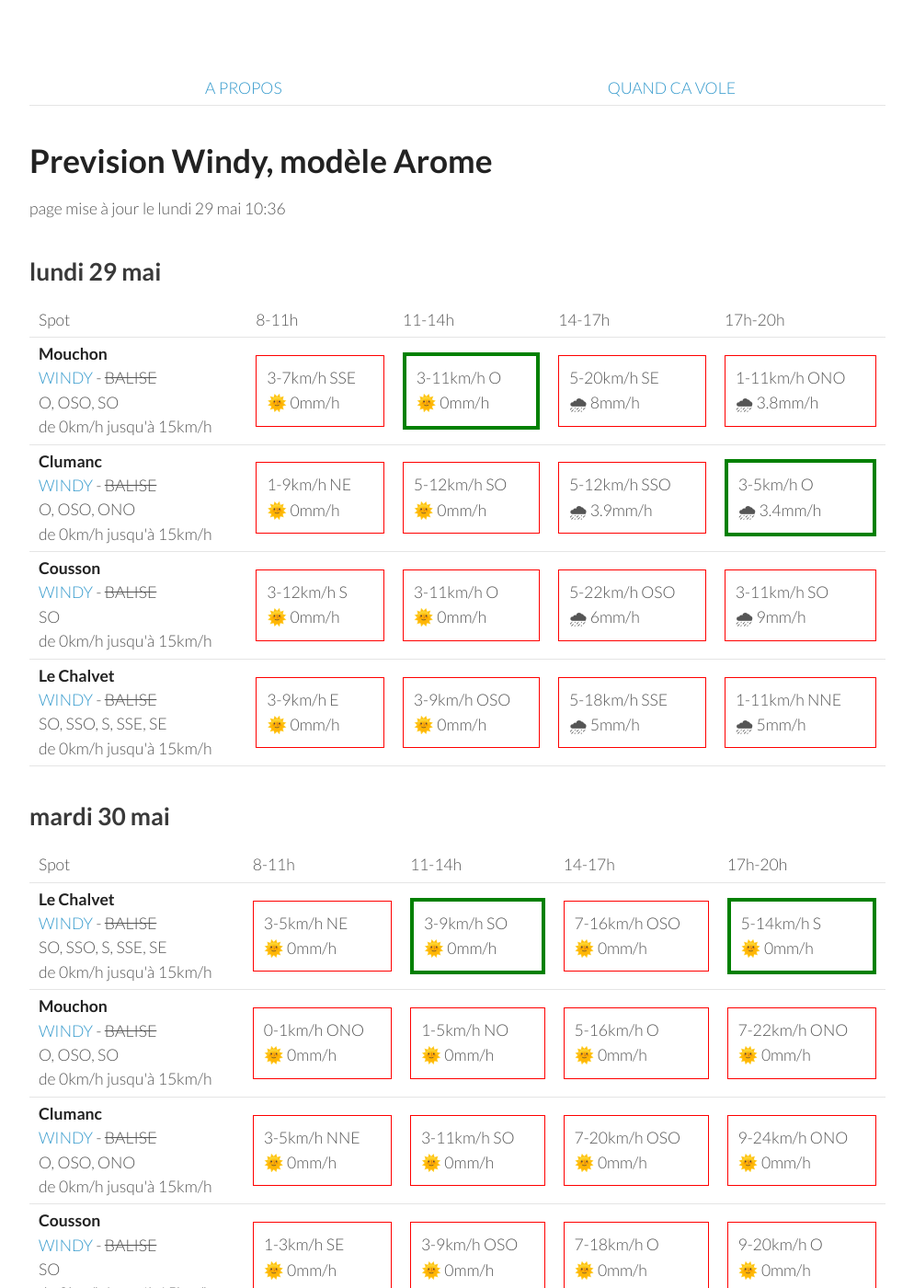
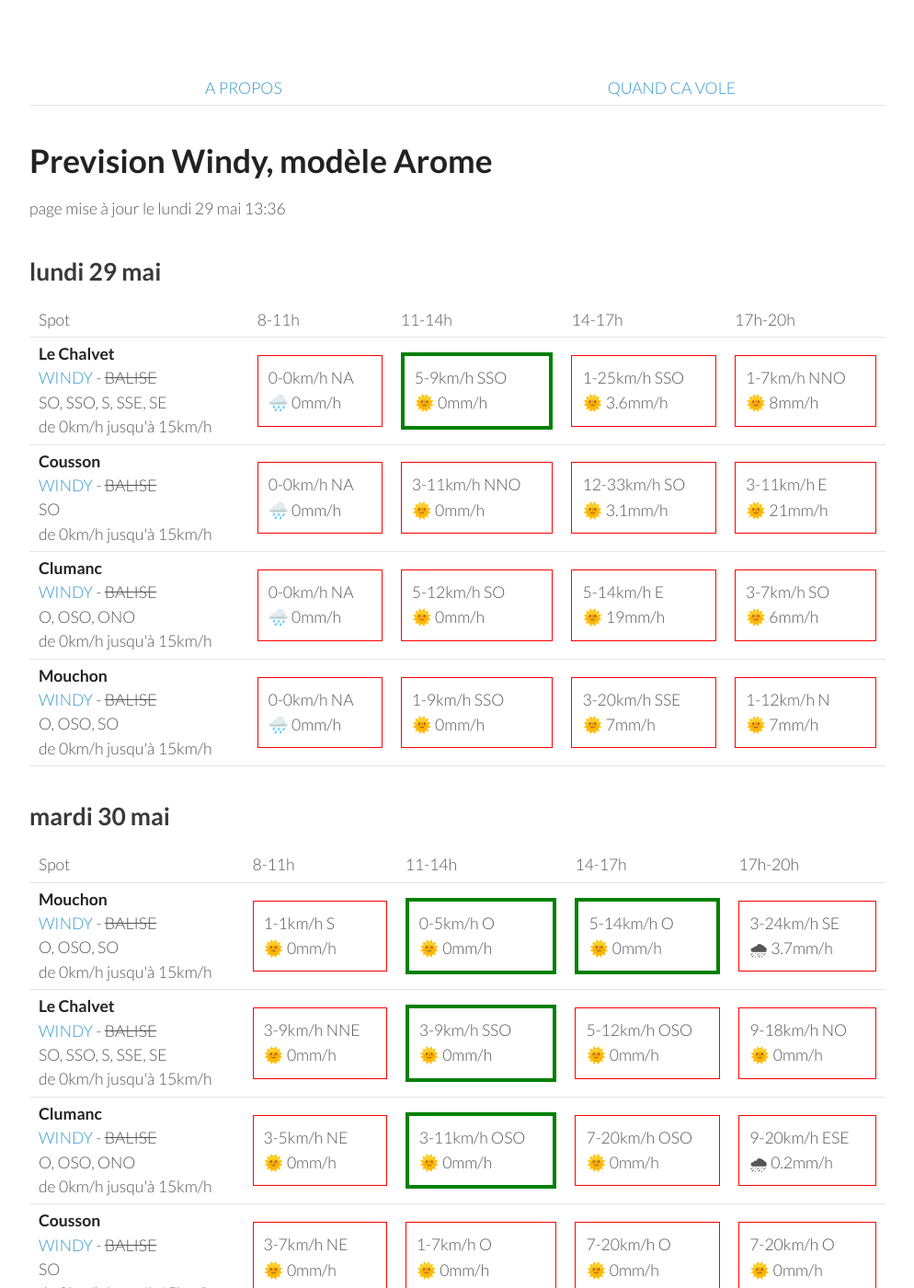
Before and after one commit to parapente-dans-le-nord/parapente-dans-le-nord.github.io, a Jekyll site: the page built from saint_andre.markdown, in a window 1280 px wide and 1400 px high. Shown: the whole window at 92% size, without its empty margins (26-1020 px from the left). Built offline with Jekyll 4.4.1, drawn with Linux system fonts in a browser that asks for light colours; some of the changed text lies outside the part shown.

Commit message:
update index.markdown

```diff
--- a/saint_andre.markdown
+++ b/saint_andre.markdown
@@ -7,7 +7,7 @@ title:  "Tous les spots"
 {: .links}
 
 # Prevision Windy, modèle Arome
-page mise à jour le lundi 29 mai 10:36
+page mise à jour le lundi 29 mai 13:36
 
 ## lundi 29 mai
 
@@ -22,43 +22,39 @@ page mise à jour le lundi 29 mai 10:36
       <td>17h-20h</td>
     </tr>
 <tr>
-        <td><strong>Mouchon</strong><br><a href="https://windy.com/43.992/6.424?43.878,6.425,10,m:eSuaglR">WINDY</a> - <span class="no-balise"> BALISE </span><br> <span class="vent-favorable">O, OSO, SO</span><br><span class="force-vent">de 0km/h jusqu'à 15km/h</span> </td>
+        <td><strong>Le Chalvet</strong><br><a href="https://windy.com/43.979/6.480?43.866,6.480,10,m:eSsaglX">WINDY</a> - <span class="no-balise"> BALISE </span><br> <span class="vent-favorable">SO, SSO, S, SSE, SE</span><br><span class="force-vent">de 0km/h jusqu'à 15km/h</span> </td>
 
-            <td><div class="not-flyable"><p>3-7km/h SSE</p><p>🌞 0mm/h</p></div></td>
-            <td><div class="flyable"><p>3-11km/h O</p><p>🌞 0mm/h</p></div></td>
-            <td><div class="not-flyable"><p>5-20km/h SE</p><p>🌧 8mm/h</p></div></td>
-            <td><div class="not-flyable"><p>1-11km/h ONO</p><p>🌧 3.8mm/h</p></div></td>
+            <td><div class="not-flyable"><p>0-0km/h NA</p><p>🌧️ 0mm/h</p></div></td>
+            <td><div class="flyable"><p>5-9km/h SSO</p><p>🌞 0mm/h</p></div></td>
+            <td><div class="not-flyable"><p>1-25km/h SSO</p><p>🌞 3.6mm/h</p></div></td>
+            <td><div class="not-flyable"><p>1-7km/h NNO</p><p>🌞 8mm/h</p></div></td>
 
+    </tr>
+<tr>
+        <td><strong>Cousson</strong><br><a href="https://windy.com/44.054/6.240?43.940,6.241,10,m:eSAaglz">WINDY</a> - <span class="no-balise"> BALISE </span><br> <span class="vent-favorable">SO</span><br><span class="force-vent">de 0km/h jusqu'à 15km/h</span> </td>
+
+            <td><div class="not-flyable"><p>0-0km/h NA</p><p>🌧️ 0mm/h</p></div></td>
+            <td><div class="not-flyable"><p>3-11km/h NNO</p><p>🌞 0mm/h</p></div></td>
+            <td><div class="not-flyable"><p>12-33km/h SO</p><p>🌞 3.1mm/h</p></div></td>
+            <td><div class="not-flyable"><p>3-11km/h E</p><p>🌞 21mm/h</p></div></td>
 
     </tr>
 <tr>
         <td><strong>Clumanc</strong><br><a href="https://windy.com/44.027/6.402?43.914,6.403,10,m:eSxaglP">WINDY</a> - <span class="no-balise"> BALISE </span><br> <span class="vent-favorable">O, OSO, ONO</span><br><span class="force-vent">de 0km/h jusqu'à 15km/h</span> </td>
 
-            <td><div class="not-flyable"><p>1-9km/h NE</p><p>🌞 0mm/h</p></div></td>
+            <td><div class="not-flyable"><p>0-0km/h NA</p><p>🌧️ 0mm/h</p></div></td>
             <td><div class="not-flyable"><p>5-12km/h SO</p><p>🌞 0mm/h</p></div></td>
-            <td><div class="not-flyable"><p>5-12km/h SSO</p><p>🌧 3.9mm/h</p></div></td>
-            <td><div class="flyable"><p>3-5km/h O</p><p>🌧 3.4mm/h</p></div></td>
-
+            <td><div class="not-flyable"><p>5-14km/h E</p><p>🌞 19mm/h</p></div></td>
+            <td><div class="not-flyable"><p>3-7km/h SO</p><p>🌞 6mm/h</p></div></td>
 
     </tr>
 <tr>
-        <td><strong>Cousson</strong><br><a href="https://windy.com/44.054/6.240?43.940,6.241,10,m:eSAaglz">WINDY</a> - <span class="no-balise"> BALISE </span><br> <span class="vent-favorable">SO</span><br><span class="force-vent">de 0km/h jusqu'à 15km/h</span> </td>
+        <td><strong>Mouchon</strong><br><a href="https://windy.com/43.992/6.424?43.878,6.425,10,m:eSuaglR">WINDY</a> - <span class="no-balise"> BALISE </span><br> <span class="vent-favorable">O, OSO, SO</span><br><span class="force-vent">de 0km/h jusqu'à 15km/h</span> </td>
 
-            <td><div class="not-flyable"><p>3-12km/h S</p><p>🌞 0mm/h</p></div></td>
-            <td><div class="not-flyable"><p>3-11km/h O</p><p>🌞 0mm/h</p></div></td>
-            <td><div class="not-flyable"><p>5-22km/h OSO</p><p>🌧 6mm/h</p></div></td>
-            <td><div class="not-flyable"><p>3-11km/h SO</p><p>🌧 9mm/h</p></div></td>
-
-
-    </tr>
-<tr>
-        <td><strong>Le Chalvet</strong><br><a href="https://windy.com/43.979/6.480?43.866,6.480,10,m:eSsaglX">WINDY</a> - <span class="no-balise"> BALISE </span><br> <span class="vent-favorable">SO, SSO, S, SSE, SE</span><br><span class="force-vent">de 0km/h jusqu'à 15km/h</span> </td>
-
-            <td><div class="not-flyable"><p>3-9km/h E</p><p>🌞 0mm/h</p></div></td>
-            <td><div class="not-flyable"><p>3-9km/h OSO</p><p>🌞 0mm/h</p></div></td>
-            <td><div class="not-flyable"><p>5-18km/h SSE</p><p>🌧 5mm/h</p></div></td>
-            <td><div class="not-flyable"><p>1-11km/h NNE</p><p>🌧 5mm/h</p></div></td>
-
+            <td><div class="not-flyable"><p>0-0km/h NA</p><p>🌧️ 0mm/h</p></div></td>
+            <td><div class="not-flyable"><p>1-9km/h SSO</p><p>🌞 0mm/h</p></div></td>
+            <td><div class="not-flyable"><p>3-20km/h SSE</p><p>🌞 7mm/h</p></div></td>
+            <td><div class="not-flyable"><p>1-12km/h N</p><p>🌞 7mm/h</p></div></td>
 
     </tr>
 
@@ -78,42 +74,42 @@ page mise à jour le lundi 29 mai 10:36
       <td>17h-20h</td>
     </tr>
 <tr>
-        <td><strong>Le Chalvet</strong><br><a href="https://windy.com/43.979/6.480?43.866,6.480,10,m:eSsaglX">WINDY</a> - <span class="no-balise"> BALISE </span><br> <span class="vent-favorable">SO, SSO, S, SSE, SE</span><br><span class="force-vent">de 0km/h jusqu'à 15km/h</span> </td>
+        <td><strong>Mouchon</strong><br><a href="https://windy.com/43.992/6.424?43.878,6.425,10,m:eSuaglR">WINDY</a> - <span class="no-balise"> BALISE </span><br> <span class="vent-favorable">O, OSO, SO</span><br><span class="force-vent">de 0km/h jusqu'à 15km/h</span> </td>
 
-            <td><div class="not-flyable"><p>3-5km/h NE</p><p>🌞 0mm/h</p></div></td>
-            <td><div class="flyable"><p>3-9km/h SO</p><p>🌞 0mm/h</p></div></td>
-            <td><div class="not-flyable"><p>7-16km/h OSO</p><p>🌞 0mm/h</p></div></td>
-            <td><div class="flyable"><p>5-14km/h S</p><p>🌞 0mm/h</p></div></td>
+            <td><div class="not-flyable"><p>1-1km/h S</p><p>🌞 0mm/h</p></div></td>
+            <td><div class="flyable"><p>0-5km/h O</p><p>🌞 0mm/h</p></div></td>
+            <td><div class="flyable"><p>5-14km/h O</p><p>🌞 0mm/h</p></div></td>
+            <td><div class="not-flyable"><p>3-24km/h SE</p><p>🌧 3.7mm/h</p></div></td>
 
 
     </tr>
 <tr>
-        <td><strong>Mouchon</strong><br><a href="https://windy.com/43.992/6.424?43.878,6.425,10,m:eSuaglR">WINDY</a> - <span class="no-balise"> BALISE </span><br> <span class="vent-favorable">O, OSO, SO</span><br><span class="force-vent">de 0km/h jusqu'à 15km/h</span> </td>
+        <td><strong>Le Chalvet</strong><br><a href="https://windy.com/43.979/6.480?43.866,6.480,10,m:eSsaglX">WINDY</a> - <span class="no-balise"> BALISE </span><br> <span class="vent-favorable">SO, SSO, S, SSE, SE</span><br><span class="force-vent">de 0km/h jusqu'à 15km/h</span> </td>
 
-            <td><div class="not-flyable"><p>0-1km/h ONO</p><p>🌞 0mm/h</p></div></td>
-            <td><div class="not-flyable"><p>1-5km/h NO</p><p>🌞 0mm/h</p></div></td>
-            <td><div class="not-flyable"><p>5-16km/h O</p><p>🌞 0mm/h</p></div></td>
-            <td><div class="not-flyable"><p>7-22km/h ONO</p><p>🌞 0mm/h</p></div></td>
+            <td><div class="not-flyable"><p>3-9km/h NNE</p><p>🌞 0mm/h</p></div></td>
+            <td><div class="flyable"><p>3-9km/h SSO</p><p>🌞 0mm/h</p></div></td>
+            <td><div class="not-flyable"><p>5-12km/h OSO</p><p>🌞 0mm/h</p></div></td>
+            <td><div class="not-flyable"><p>9-18km/h NO</p><p>🌞 0mm/h</p></div></td>
 
 
     </tr>
 <tr>
         <td><strong>Clumanc</strong><br><a href="https://windy.com/44.027/6.402?43.914,6.403,10,m:eSxaglP">WINDY</a> - <span class="no-balise"> BALISE </span><br> <span class="vent-favorable">O, OSO, ONO</span><br><span class="force-vent">de 0km/h jusqu'à 15km/h</span> </td>
 
-            <td><div class="not-flyable"><p>3-5km/h NNE</p><p>🌞 0mm/h</p></div></td>
-            <td><div class="not-flyable"><p>3-11km/h SO</p><p>🌞 0mm/h</p></div></td>
+            <td><div class="not-flyable"><p>3-5km/h NE</p><p>🌞 0mm/h</p></div></td>
+            <td><div class="flyable"><p>3-11km/h OSO</p><p>🌞 0mm/h</p></div></td>
             <td><div class="not-flyable"><p>7-20km/h OSO</p><p>🌞 0mm/h</p></div></td>
-            <td><div class="not-flyable"><p>9-24km/h ONO</p><p>🌞 0mm/h</p></div></td>
+            <td><div class="not-flyable"><p>9-20km/h ESE</p><p>🌧 0.2mm/h</p></div></td>
 
 
     </tr>
 <tr>
         <td><strong>Cousson</strong><br><a href="https://windy.com/44.054/6.240?43.940,6.241,10,m:eSAaglz">WINDY</a> - <span class="no-balise"> BALISE </span><br> <span class="vent-favorable">SO</span><br><span class="force-vent">de 0km/h jusqu'à 15km/h</span> </td>
 
-            <td><div class="not-flyable"><p>1-3km/h SE</p><p>🌞 0mm/h</p></div></td>
-            <td><div class="not-flyable"><p>3-9km/h OSO</p><p>🌞 0mm/h</p></div></td>
-            <td><div class="not-flyable"><p>7-18km/h O</p><p>🌞 0mm/h</p></div></td>
-            <td><div class="not-flyable"><p>9-20km/h O</p><p>🌞 0mm/h</p></div></td>
+            <td><div class="not-flyable"><p>3-7km/h NE</p><p>🌞 0mm/h</p></div></td>
+            <td><div class="not-flyable"><p>1-7km/h O</p><p>🌞 0mm/h</p></div></td>
+            <td><div class="not-flyable"><p>7-20km/h O</p><p>🌞 0mm/h</p></div></td>
+            <td><div class="not-flyable"><p>7-20km/h O</p><p>🌞 0mm/h</p></div></td>
 
 
     </tr>
@@ -136,10 +132,10 @@ page mise à jour le lundi 29 mai 10:36
 <tr>
         <td><strong>Clumanc</strong><br><a href="https://windy.com/44.027/6.402?43.914,6.403,10,m:eSxaglP">WINDY</a> - <span class="no-balise"> BALISE </span><br> <span class="vent-favorable">O, OSO, ONO</span><br><span class="force-vent">de 0km/h jusqu'à 15km/h</span> </td>
 
-            <td><div class="not-flyable"><p>3-14km/h NE</p><p>🌧 0.2mm/h</p></div></td>
-            <td><div class="not-flyable"><p>3-22km/h ONO</p><p>🌞 0mm/h</p></div></td>
-            <td><div class="not-flyable"><p>5-25km/h NO</p><p>🌧 4.7mm/h</p></div></td>
-            <td><div class="not-flyable"><p>0-35km/h NO</p><p>🌧 0.9mm/h</p></div></td>
+            <td><div class="not-flyable"><p>1-14km/h ENE</p><p>🌞 0mm/h</p></div></td>
+            <td><div class="not-flyable"><p>0-16km/h OSO</p><p>🌧 0.2mm/h</p></div></td>
+            <td><div class="not-flyable"><p>1-27km/h ENE</p><p>🌧 3.7mm/h</p></div></td>
+            <td><div class="not-flyable"><p>3-31km/h S</p><p>🌧 1.6mm/h</p></div></td>
 
 
     </tr>
@@ -202,10 +198,10 @@ page mise à jour le lundi 29 mai 10:36
 <tr>
         <td><strong>Clumanc</strong><br><a href="https://windy.com/44.027/6.402?43.914,6.403,10,m:eSxaglP">WINDY</a> - <span class="no-balise"> BALISE </span><br> <span class="vent-favorable">O, OSO, ONO</span><br><span class="force-vent">de 0km/h jusqu'à 15km/h</span> </td>
 
-            <td><div class="not-flyable"><p>3-12km/h ENE</p><p>🌞 0mm/h</p></div></td>
-            <td><div class="not-flyable"><p>3-22km/h SE</p><p>🌞 0mm/h</p></div></td>
-            <td><div class="not-flyable"><p>1-25km/h SO</p><p>🌧 2.4mm/h</p></div></td>
-            <td><div class="not-flyable"><p>5-24km/h ONO</p><p>🌧 2.2mm/h</p></div></td>
+            <td><div class="not-flyable"><p>3-14km/h ENE</p><p>🌞 0mm/h</p></div></td>
+            <td><div class="not-flyable"><p>3-24km/h SSE</p><p>🌞 0mm/h</p></div></td>
+            <td><div class="not-flyable"><p>5-27km/h OSO</p><p>🌧 3.1mm/h</p></div></td>
+            <td><div class="not-flyable"><p>5-25km/h NO</p><p>🌧 2.9mm/h</p></div></td>
 
 
     </tr>
@@ -246,22 +242,22 @@ page mise à jour le lundi 29 mai 10:36
       <td>17h-20h</td>
     </tr>
 <tr>
-        <td><strong>Clumanc</strong><br><a href="https://windy.com/44.027/6.402?43.914,6.403,10,m:eSxaglP">WINDY</a> - <span class="no-balise"> BALISE </span><br> <span class="vent-favorable">O, OSO, ONO</span><br><span class="force-vent">de 0km/h jusqu'à 15km/h</span> </td>
-
-            <td><div class="not-flyable"><p>3-11km/h E</p><p>🌞 0mm/h</p></div></td>
-            <td><div class="not-flyable"><p>3-16km/h SO</p><p>🌞 0mm/h</p></div></td>
-            <td><div class="not-flyable"><p>7-24km/h O</p><p>🌧 0.4mm/h</p></div></td>
-            <td><div class="not-flyable"><p>7-33km/h O</p><p>🌧 8mm/h</p></div></td>
-
-
-    </tr>
-<tr>
         <td><strong>Mouchon</strong><br><a href="https://windy.com/43.992/6.424?43.878,6.425,10,m:eSuaglR">WINDY</a> - <span class="no-balise"> BALISE </span><br> <span class="vent-favorable">O, OSO, SO</span><br><span class="force-vent">de 0km/h jusqu'à 15km/h</span> </td>
 
             <td><div class="not-flyable"><p>1-9km/h ENE</p><p>🌞 0mm/h</p></div></td>
             <td><div class="not-flyable"><p>1-16km/h SO</p><p>🌞 0mm/h</p></div></td>
             <td><div class="not-flyable"><p>1-27km/h SE</p><p>🌧 2.6mm/h</p></div></td>
             <td><div class="not-flyable"><p>3-20km/h ONO</p><p>🌧 3.5mm/h</p></div></td>
+
+
+    </tr>
+<tr>
+        <td><strong>Clumanc</strong><br><a href="https://windy.com/44.027/6.402?43.914,6.403,10,m:eSxaglP">WINDY</a> - <span class="no-balise"> BALISE </span><br> <span class="vent-favorable">O, OSO, ONO</span><br><span class="force-vent">de 0km/h jusqu'à 15km/h</span> </td>
+
+            <td><div class="not-flyable"><p>1-11km/h ENE</p><p>🌞 0mm/h</p></div></td>
+            <td><div class="not-flyable"><p>3-18km/h SO</p><p>🌞 0mm/h</p></div></td>
+            <td><div class="not-flyable"><p>1-27km/h S</p><p>🌧 2.9mm/h</p></div></td>
+            <td><div class="not-flyable"><p>3-22km/h ONO</p><p>🌧 3.7mm/h</p></div></td>
 
 
     </tr>
@@ -322,6 +318,16 @@ page mise à jour le lundi 29 mai 10:36
 
     </tr>
 <tr>
+        <td><strong>Clumanc</strong><br><a href="https://windy.com/44.027/6.402?43.914,6.403,10,m:eSxaglP">WINDY</a> - <span class="no-balise"> BALISE </span><br> <span class="vent-favorable">O, OSO, ONO</span><br><span class="force-vent">de 0km/h jusqu'à 15km/h</span> </td>
+
+            <td><div class="not-flyable"><p>3-12km/h E</p><p>🌞 0mm/h</p></div></td>
+            <td><div class="not-flyable"><p>5-20km/h S</p><p>🌧 0.2mm/h</p></div></td>
+            <td><div class="not-flyable"><p>5-29km/h ESE</p><p>🌧 8mm/h</p></div></td>
+            <td><div class="not-flyable"><p>5-22km/h ONO</p><p>🌧 0.6mm/h</p></div></td>
+
+
+    </tr>
+<tr>
         <td><strong>Le Chalvet</strong><br><a href="https://windy.com/43.979/6.480?43.866,6.480,10,m:eSsaglX">WINDY</a> - <span class="no-balise"> BALISE </span><br> <span class="vent-favorable">SO, SSO, S, SSE, SE</span><br><span class="force-vent">de 0km/h jusqu'à 15km/h</span> </td>
 
             <td><div class="not-flyable"><p>3-11km/h E</p><p>🌞 0mm/h</p></div></td>
```
